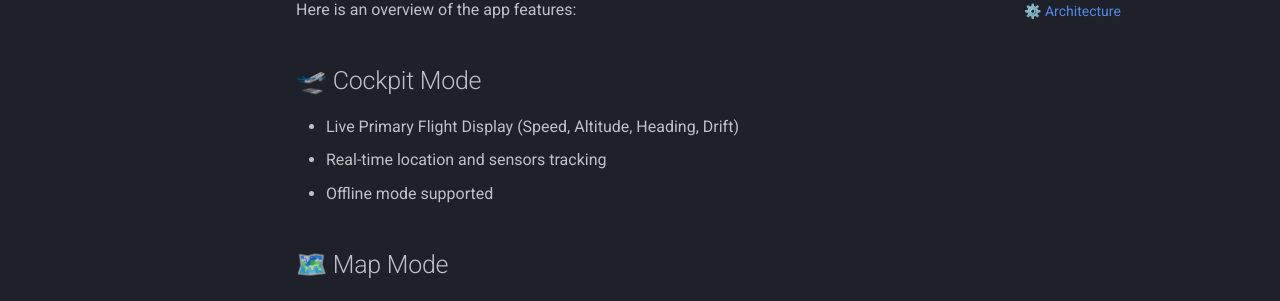
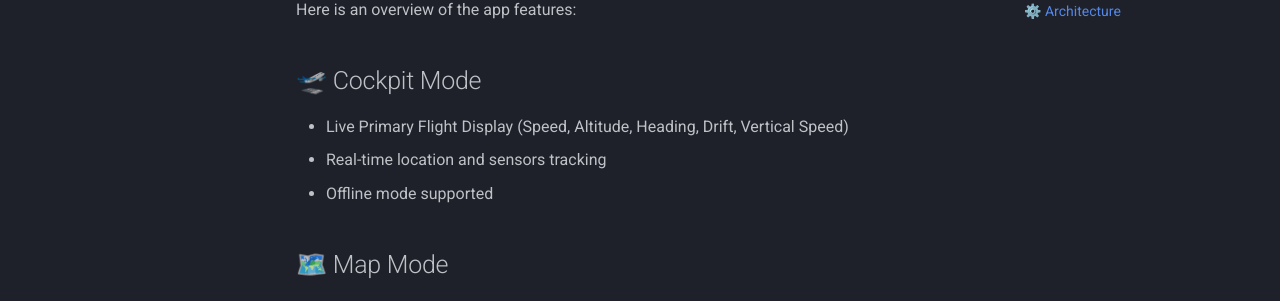
Before and after one commit to Waletta/flyskai-docs, an MkDocs documentation site: the page built from docs/Features.md, in a window 1280 px wide and 1110 px high. Shown: the part 208-509 px from the top of the window. Built offline with MkDocs 1.6.1 and Material for MkDocs 9.7.7, drawn with Linux system fonts in a browser that asks for light colours.

```diff
--- a/docs/Features.md
+++ b/docs/Features.md
@@ -4,7 +4,7 @@ Welcome to the FlyskAI documentation!
 Here is an overview of the app features:
 
 ## 🛫 Cockpit Mode
-- Live Primary Flight Display (Speed, Altitude, Heading, Drift)
+- Live Primary Flight Display (Speed, Altitude, Heading, Drift, Vertical Speed)
 - Real-time location and sensors tracking
 - Offline mode supported
 
```
Also changed, not shown: 1 other file.
